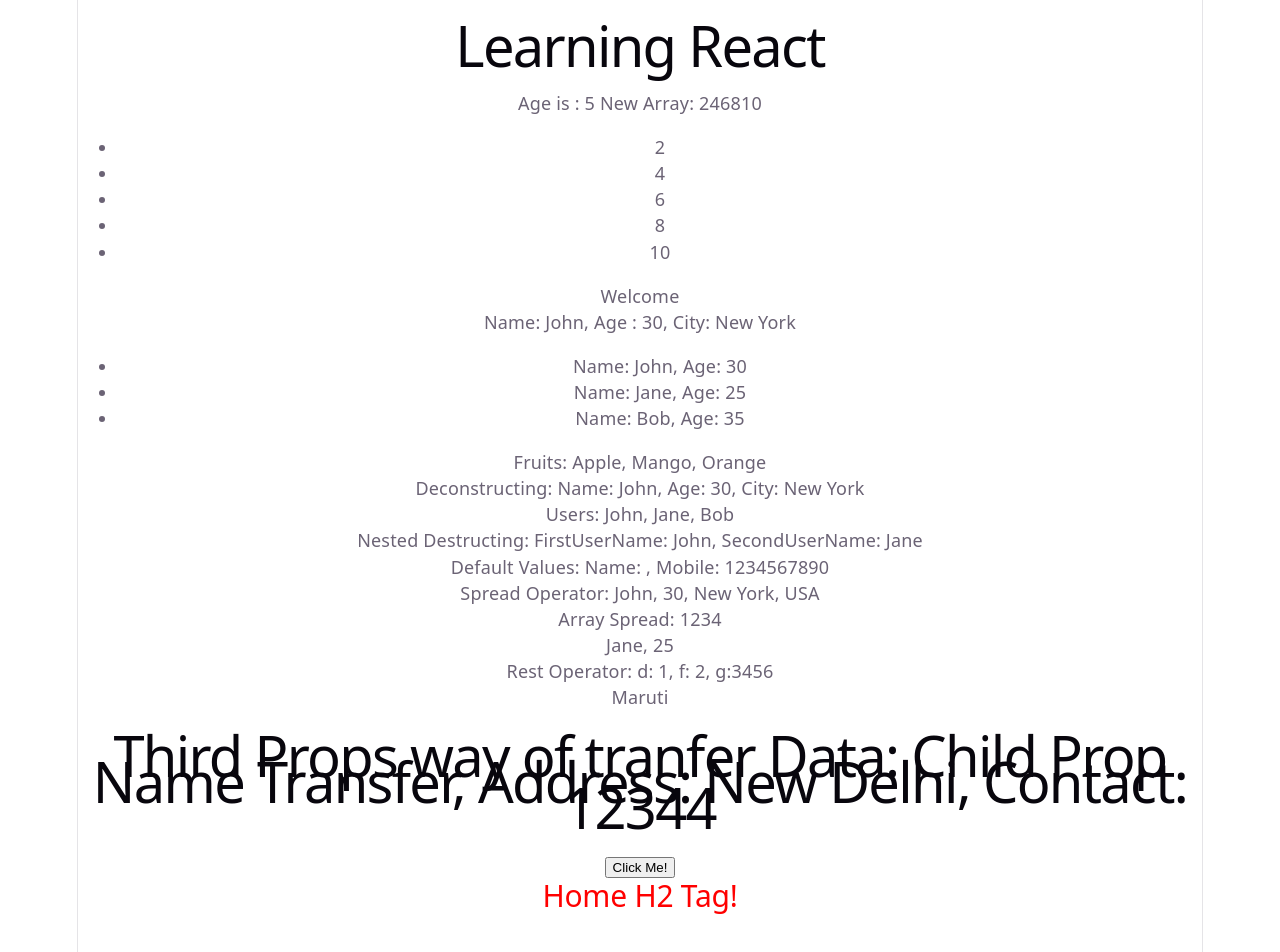
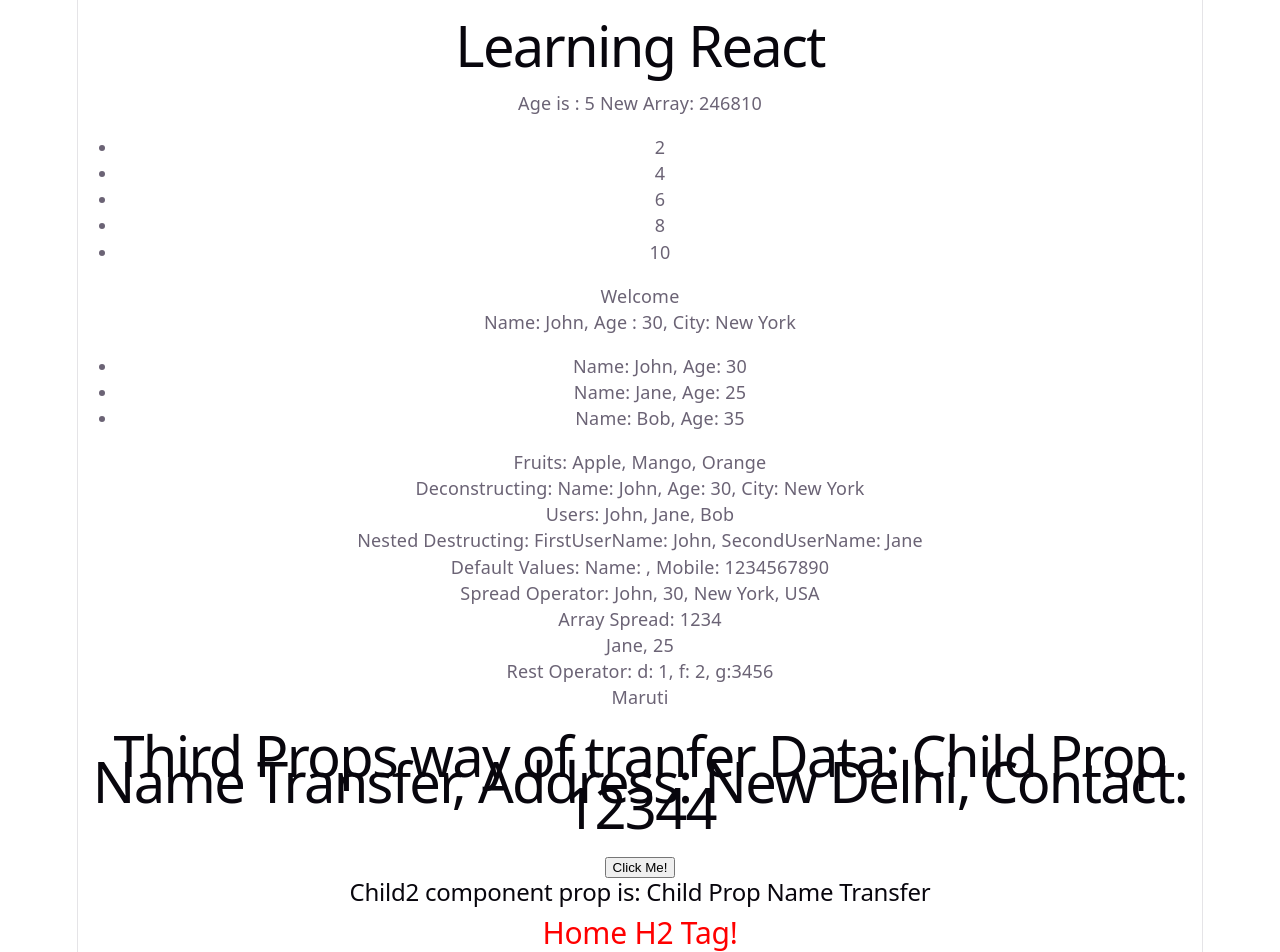
Before and after one commit to yashdharnaagrawal-arch/Learning-React, a React (Vite) app: page / in a window 1280 px wide. Shown: the top 952 px of the page. Built offline with nearby package versions, Linux system fonts and the light colour scheme.

Commit message:
Data trasnfer from component to component

```diff
--- a/src/Child.jsx
+++ b/src/Child.jsx
@@ -1,5 +1,5 @@
 import react from 'react'
-// import Child2 from './Child2.jsx'
+import Child2 from './Child2.jsx'
 
 //App -> Home -> NewComp : Transfer data  ??????
 
@@ -19,7 +19,7 @@ function Child({childNameTransfer, sendData, ...rest}){
         <button onClick={()=> sendData("Hello Parent!")}>
             Click Me!
         </button>
-        {/* <Child2 childNameTransfer={childNameTransfer}></Child2> */}
+        <Child2 childNameTransfer={childNameTransfer}></Child2>
         </>
     )
 }
--- a/src/Child2.jsx
+++ b/src/Child2.jsx
@@ -1,12 +1,12 @@
-// import react from 'react'
+import react from 'react'
 
-// function Child2(childNameTransfer){
+function Child2({childNameTransfer}){
 
-//     return(
-//         <>
-//         <h2>Child2 component prop: {childNameTransfer}</h2>
-//         </>
-//     )
-// }
+    return(
+        <>
+        <h2>Child2 component prop is: {childNameTransfer}</h2>
+        </>
+    )
+}
 
-// export default Child2
+export default Child2
```
